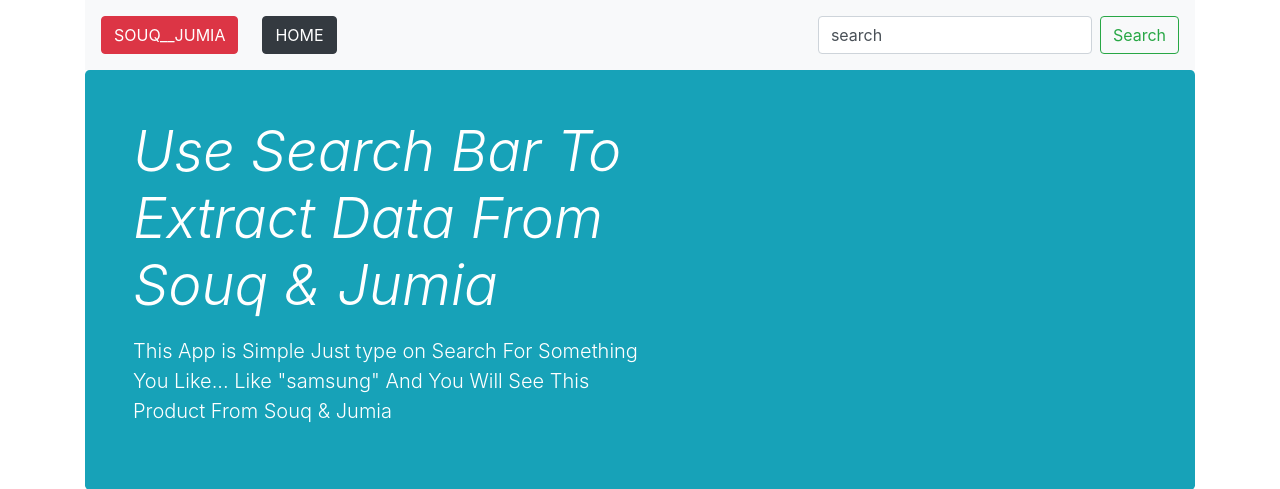
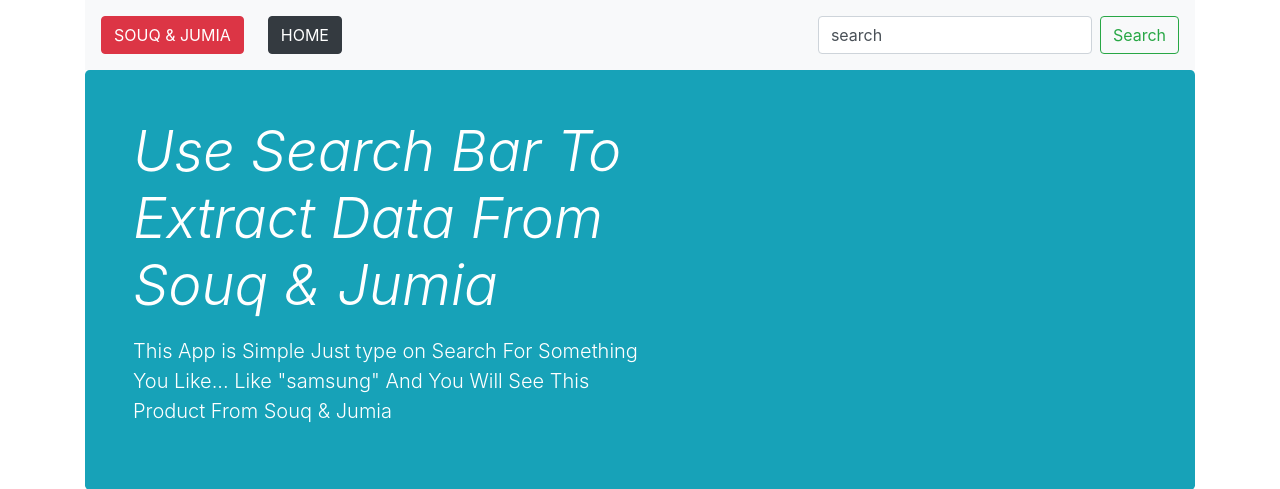
Before and after one commit to SABRIOUS/Souq-jumia, a Django app: page / in a window 1280 px wide. Shown: the top 489 px of the page. Run offline with Django 3.2, Linux system fonts and the light colour scheme; some libraries are stand-ins or nearby versions.

Commit message:
Finshed Front-End

```diff
--- a/templates/home.html
+++ b/templates/home.html
@@ -19,7 +19,7 @@
   <div class="container">
     <nav class="navbar navbar-expand-lg navbar-light bg-light">
 
-  <a class="navbar-brand" href="#"><button type="button" class="btn btn-danger">SOUQ__JUMIA</button></a>
+  <a class="navbar-brand" href="#"><button type="button" class="btn btn-danger">SOUQ & JUMIA</button></a>
   <button class="navbar-toggler" type="button" data-toggle="collapse" data-target="#navbarSupportedContent" aria-controls="navbarSupportedContent" aria-expanded="false" aria-label="Toggle navigation">
     <span class="navbar-toggler-icon"></span>
   </button>
```
